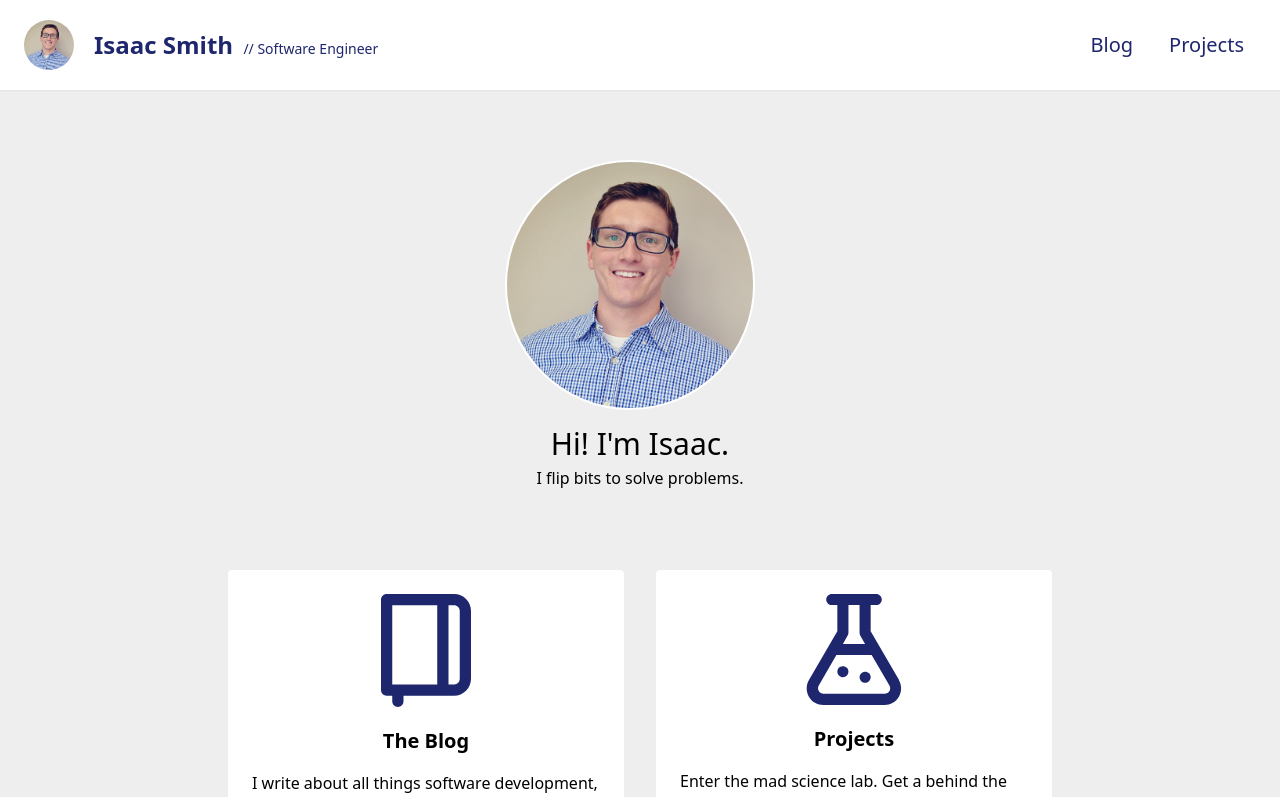
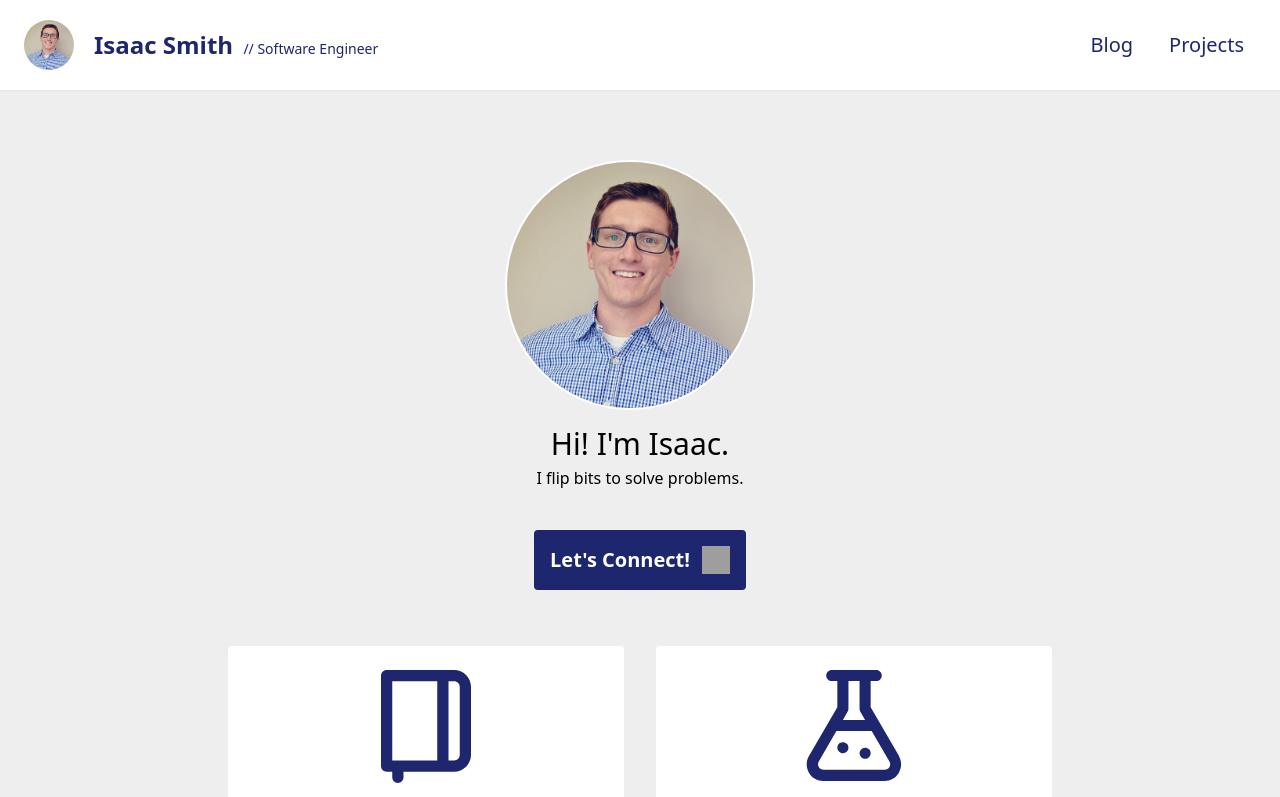
Before and after one commit to IsaacASmith/isaacasmith.github.io, a Nuxt app in the folder src/site/: page / in a window 1280 px wide. Shown: the top 797 px of the page. Built offline with nearby package versions, Linux system fonts and the light colour scheme; no server answers; grey boxes are pictures that could not be loaded.

Commit message:
added email cta

```diff
--- a/src/site/pages/index.vue
+++ b/src/site/pages/index.vue
@@ -9,23 +9,26 @@
         class="mr-4 md:mr-5 inline profile-img"
       />
     </div>
-    <section
-      class="flex flex-col justify-center items-center mt-4 sm:max-w-sm max-w-xl m-auto"
-    >
+    <section class="flex flex-col justify-center items-center mt-4 sm:max-w-sm max-w-xl m-auto">
       <h1 class="text-3xl">Hi! I'm Isaac.</h1>
       <div class="mt-1">I flip bits to solve problems.</div>
     </section>
-    <section class="grid grid-cols-12 gap-8 mt-10 sm:mt-20 sm:mx-3">
+    <section>
+      <div class="flex flex-col items-center mt-10">
+        <a href="mailto:hey@isaacsmith.us?subject=Heyo!">
+          <div class="bg-primary text-white p-4 rounded text-xl flex flex-row">
+            <span class="mr-3 font-semibold">Let's Connect!</span>
+            <img src="~/assets/img/send.svg" height="28" width="28" alt="Send email" />
+          </div>
+        </a>
+      </div>
+    </section>
+    <section class="grid grid-cols-12 gap-8 mt-12 sm:mt-14 sm:mx-3">
       <nuxt-link
         to="/blog"
         class="col-span-12 sm:col-span-6 bg-white rounded p-4 sm:p-6 pt-12 flex flex-col items-center mx-2 sm:mx-0"
       >
-        <img
-          src="~/assets/img/blog.svg"
-          width="90"
-          alt="Book icon"
-          class="block"
-        />
+        <img src="~/assets/img/blog.svg" width="90" alt="Book icon" class="block" />
         <div class="text-xl font-semibold mt-5">The Blog</div>
         <div class="mt-4">
           I write about all things software development, the relationship
@@ -36,12 +39,7 @@
         to="/projects"
         class="col-span-12 sm:col-span-6 bg-white rounded p-4 sm:p-6 pt-12 flex flex-col items-center mx-2 sm:mx-0"
       >
-        <img
-          src="~/assets/img/projects.svg"
-          width="100"
-          alt="Science beaker icon"
-          class="block"
-        />
+        <img src="~/assets/img/projects.svg" width="100" alt="Science beaker icon" class="block" />
         <div class="text-xl font-semibold mt-5">Projects</div>
         <div class="mt-4">
           Enter the mad science lab. Get a behind the scenes look at what I'm
```
